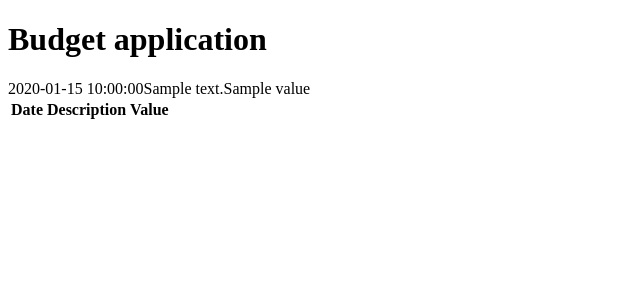
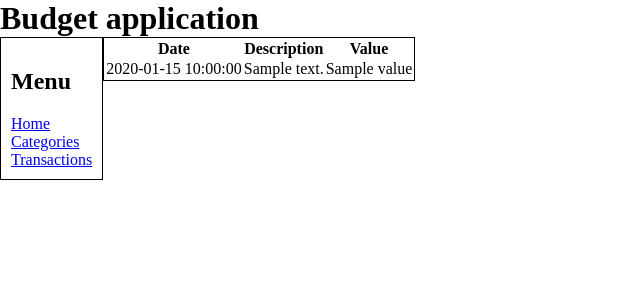
Before and after one commit to Saidul44/budget, a Symfony app: template src/IC/BudgetBundle/Resources/views/Transaction/list.html.twig in a window 1280 px wide. Shown: the top 300 px of the page, without its empty margins (0-640 px from the left). Run offline with Twig, Linux system fonts and the light colour scheme; the template is opened without the code that fills it: most values are stand-ins (such as "Sample title", 1, 10 or a date in 2020); lists and menus that the app fills with data are empty; some libraries are stand-ins or nearby versions.

Commit message:
Updated budget.

```diff
--- a/app/Resources/views/base.html.twig
+++ b/app/Resources/views/base.html.twig
@@ -2,13 +2,26 @@
 <html>
     <head>
         <meta http-equiv="Content-Type" content="text/html; charset=utf-8" />
-        <title>{% block title %}Welcome!{% endblock %}</title>
+        <title>Finance manager: {% block title %}{% endblock %}</title>
+        <link rel="stylesheet" type="text/css" href="/bundles/icbudget/default.css" />
         {% block stylesheets %}{% endblock %}
         <link rel="shortcut icon" href="{{ asset('favicon.ico') }}" />
     </head>
     <body>
-        <h1>Budget application</h1>
-        {% block body %}{% endblock %}
+        <div id="title"><h1>Budget application<h1></div>
+        <div id="menu">
+            <h2>Menu</h2>
+            <ul>
+                <li><a href="{{ path('dashboard') }}">Home</a></li>
+                <li><a href="{{ path('category_list') }}">Categories</a></li>
+                <li><a href="{{ path('transaction_list') }}">Transactions</a></li>
+            </ul>
+        </div>
+
+        <div id="main-area">
+            {% block mainarea %}{% endblock %}
+        </div>
+
         {% block javascripts %}{% endblock %}
     </body>
 </html>
--- a/src/IC/BudgetBundle/Controller/DefaultController.php
+++ b/src/IC/BudgetBundle/Controller/DefaultController.php
@@ -6,9 +6,9 @@ use Symfony\Bundle\FrameworkBundle\Controller\Controller;
 
 class DefaultController extends Controller
 {
-    public function indexAction($name)
+    public function indexAction()
     {
         return $this->render(
-            'ICBudgetBundle:Default:index.html.twig', array('name' => $name));
+            'ICBudgetBundle:Default:index.html.twig', array());
     }
 }
--- a/src/IC/BudgetBundle/Controller/TransactionController.php
+++ b/src/IC/BudgetBundle/Controller/TransactionController.php
@@ -14,6 +14,11 @@ class TransactionController extends Controller
         $transactions = $this->getDoctrine()->
             getRepository('ICBudgetBundle:Transaction')->
             findAll();
+
+        $transactions = array(
+            array('date' => 12392931, 'description' => 'Description', 'value' => '10.00'),
+            array('date' => 12392931, 'description' => 'Description', 'value' => '10.00')
+            );
 
         return $this->render(
             'ICBudgetBundle:Transaction:list.html.twig',
--- a/src/IC/BudgetBundle/Resources/config/routing.yml
+++ b/src/IC/BudgetBundle/Resources/config/routing.yml
@@ -1,6 +1,6 @@
-hello:
-    path:  /hello/{name}
-    defaults: { _controller: ICBudgetBundle:Hello:index }
+dashboard:
+    path:  /
+    defaults: { _controller: ICBudgetBundle:Default:index }
 
 category_list:
     path:   /category
--- /dev/null
+++ b/src/IC/BudgetBundle/Resources/public/default.css
@@ -0,0 +1,41 @@
+
+body {
+    margin: 0px;
+    padding: 0px;
+}
+
+h1 {
+    margin: 0px;
+    padding: 0px;
+}
+
+ul {
+    list-style-type: none;
+    margin: 0;
+    padding: 0;
+}
+
+div#menu {
+    float: left;
+    border: 1px solid black;
+    padding: 10px;
+}
+
+div#main-area {
+    float: left;
+    border: 1px solid black;
+}
+
+.table-hover th {
+    padding: 0px;
+    margin: 0px;
+}
+
+.table-hover td {
+    padding: 0px;
+    margin: 0px;
+}
+
+.table-hover tbody > tr:hover {
+    background-color: #AEAEAE;
+}
--- a/src/IC/BudgetBundle/Resources/views/Category/list.html.twig
+++ b/src/IC/BudgetBundle/Resources/views/Category/list.html.twig
@@ -1,6 +1,8 @@
 {% extends '::base.html.twig' %}
 
-{% block body %}
+{% block title %}Categories{% endblock %}
+
+{% block mainarea %}
 
 <li>
 	{% for category in categories %}
--- a/src/IC/BudgetBundle/Resources/views/Transaction/list.html.twig
+++ b/src/IC/BudgetBundle/Resources/views/Transaction/list.html.twig
@@ -1,14 +1,25 @@
 {% extends '::base.html.twig' %}
 
-{% block body %}
+{% block mainarea %}
 
-<table>
-    <tr> <th>Date</th> <th>Description</th> <th>Value</th> </tr>
+<table class="table-hover">
+    <thead>
+        <tr>
+            <th>Date</th>
+            <th>Description</th>
+            <th>Value</th>
+        </tr>
+    </thead>
+
+    <tbody>
 	{% for transaction in transactions %}
-	<tr>{{ transaction.date }}</tr>
-	<tr>{{ transaction.description }}</tr>
-	<tr>{{ transaction.value }}</tr>
+	<tr>
+	    <td>{{ transaction.date }}</td>
+	    <td>{{ transaction.description }}</td>
+	    <td>{{ transaction.value }}</td>
+	</tr>
 	{% endfor %}
+	</tbody>
 </table>
 
 {% endblock %}
```
Also changed, not shown: src/IC/BudgetBundle/Resources/views/Default/index.html.twig (+7 -1 lines).
